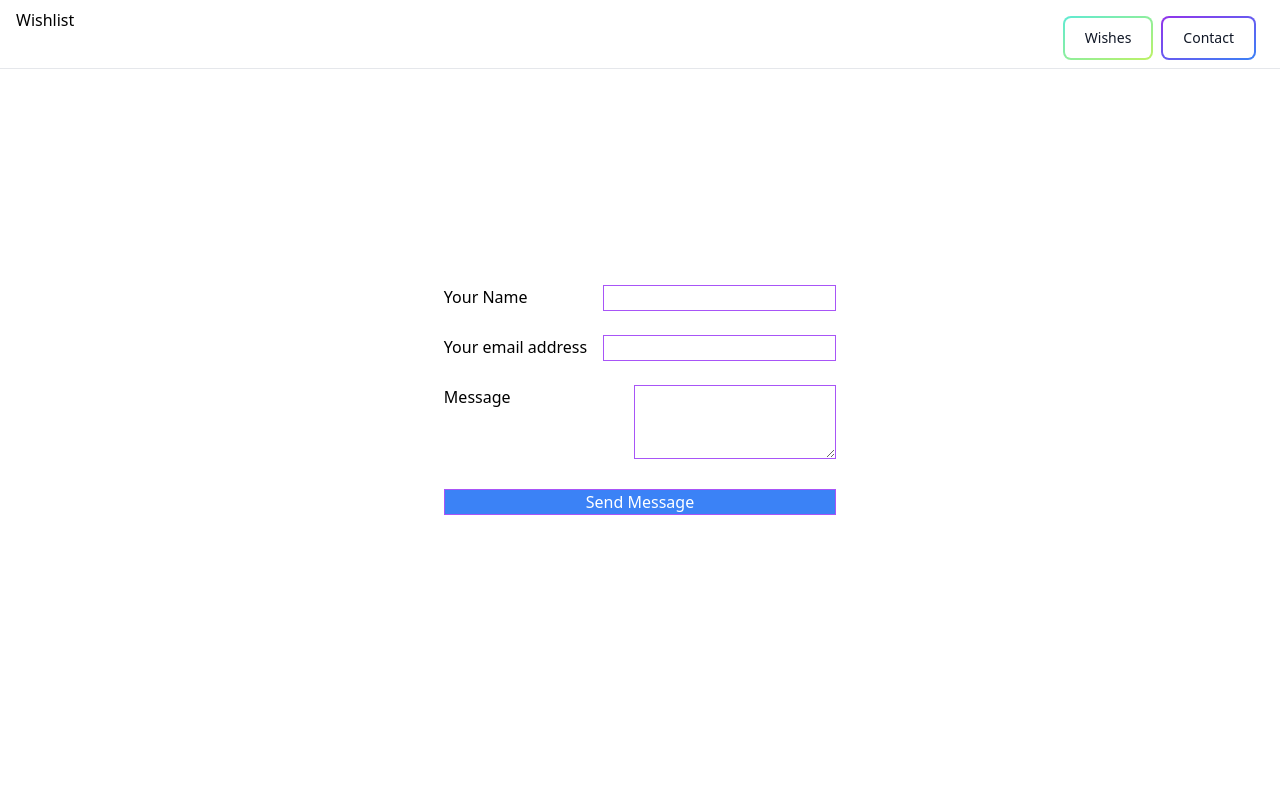
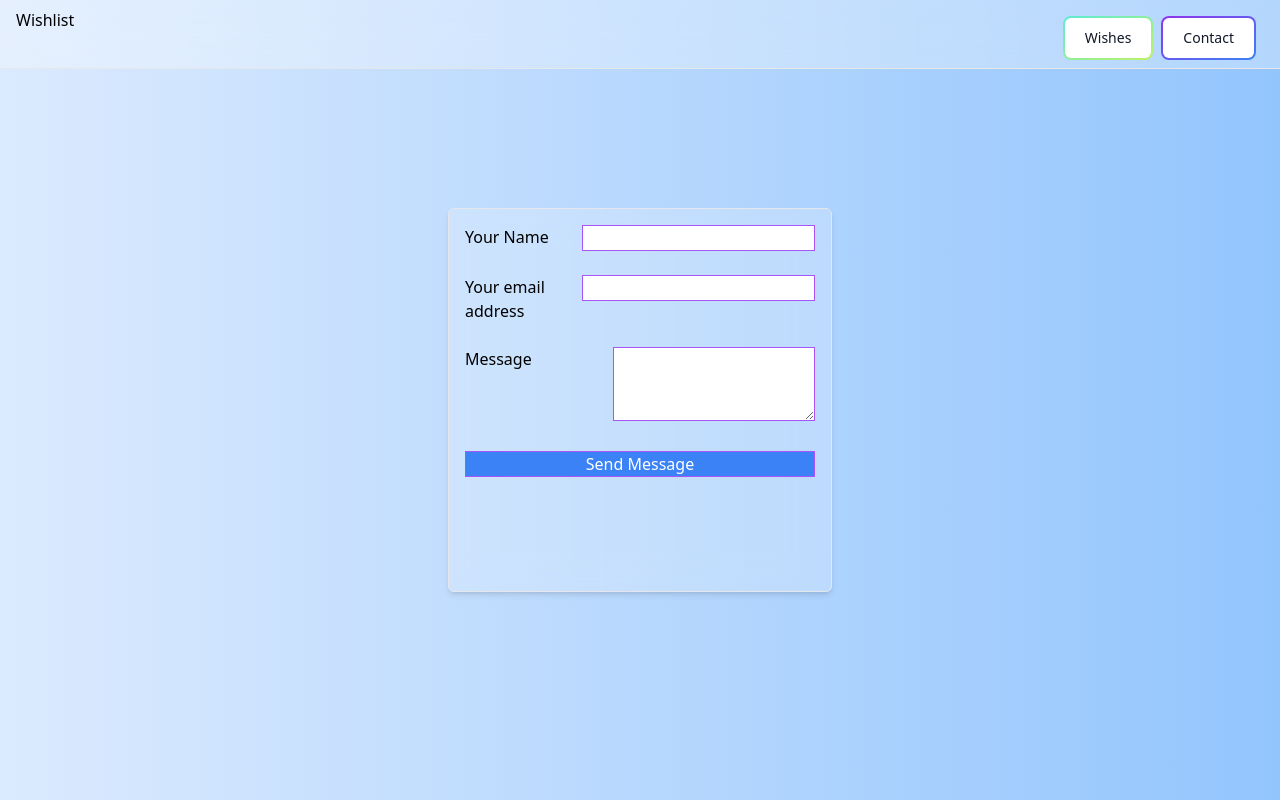
Before and after one commit to rayyan016/Neon, an Angular app: page /contact in a window 1280 px wide. Built offline with nearby package versions, Linux system fonts and the light colour scheme.

Commit message:
Add background gradient

```diff
--- a/src/app/contact/contact.component.html
+++ b/src/app/contact/contact.component.html
@@ -1,5 +1,8 @@
-<div class="w-full h-svh grid place-content-center">
-    <form class="flex flex-col space-y-6" [formGroup]="contactForm" (ngSubmit)="$event.preventDefault(); submitForm()">
+<div class="grid place-content-center h-svh bg-gradient-to-r from-blue-100 to-blue-300">
+    <div
+        class="h-96 md:w-96 flex flex-col items-center bg-white bg-opacity-20 backdrop-filter backdrop-blur-lg border border-gray-200 p-4 rounded-md shadow-md">
+        <form class="flex flex-col space-y-6" [formGroup]="contactForm"
+            (ngSubmit)="$event.preventDefault(); submitForm()">
             <div class="flex justify-between">
                 <label for="">Your Name</label>
                 <div>
@@ -24,7 +27,8 @@
                         <small class="text-red-600" *ngIf="contactForm.get('senderEmail')?.hasError('email')">
                             Enter a valid email address
                         </small>
-                    <small class="text-red-600" *ngIf="contactForm.get('senderEmail')?.hasError('invalidEmailDomain')">
+                        <small class="text-red-600"
+                            *ngIf="contactForm.get('senderEmail')?.hasError('invalidEmailDomain')">
                             Domain not allowed
                         </small>
                     </div>
@@ -47,8 +51,10 @@
                 </div>
             </div>
             <div>
-            <button class="border border-purple-500 bg-blue-500 hover:bg-blue-600 text-white px-3 w-full" type="submit"
-                [disabled]="contactForm.invalid">Send Message</button>
+                <button class="border border-purple-500 bg-blue-500 hover:bg-blue-600 text-white px-3 w-full"
+                    type="submit" [disabled]="contactForm.invalid">Send Message</button>
             </div>
         </form>
+
     </div>
+</div>
--- a/src/app/wish/wish.component.html
+++ b/src/app/wish/wish.component.html
@@ -1,4 +1,4 @@
-<div class="grid place-content-center h-svh bg-gradient-to-r from-pink-300 via-purple-300 to-indigo-400">
+<div class="grid place-content-center h-svh bg-gradient-to-r from-blue-100 to-blue-300">
     <div
         class="h-96 md:w-96 flex flex-col items-center bg-white bg-opacity-20 backdrop-filter backdrop-blur-lg border border-gray-200 p-4 rounded-md shadow-md">
         <div class="mt-8 mb-8">
```
Lines whose indentation alone changed are shown as unchanged.
